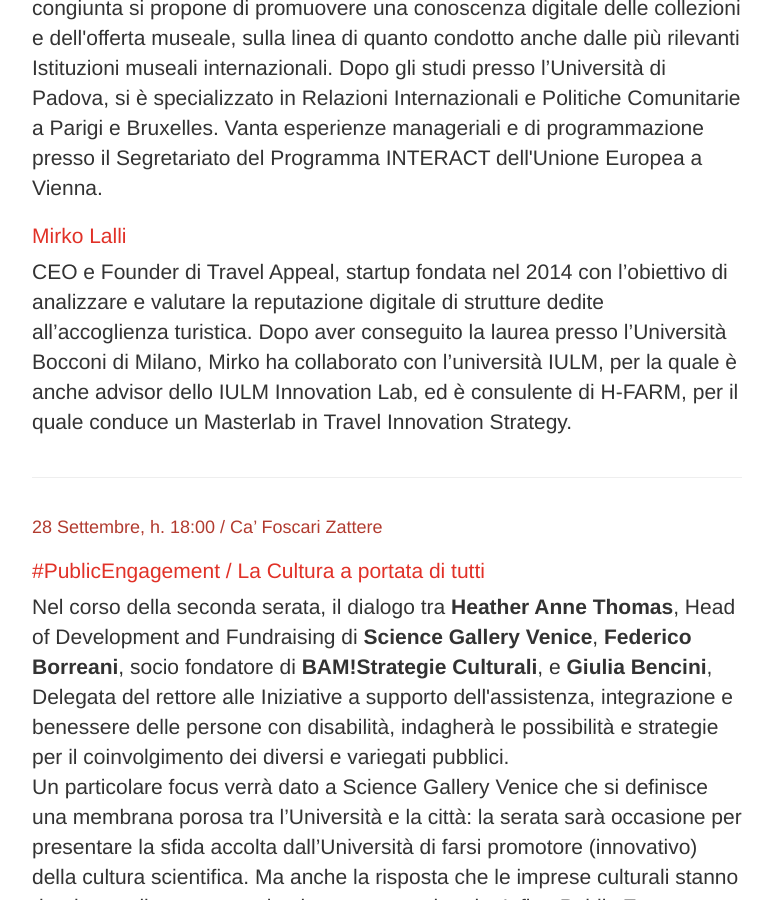
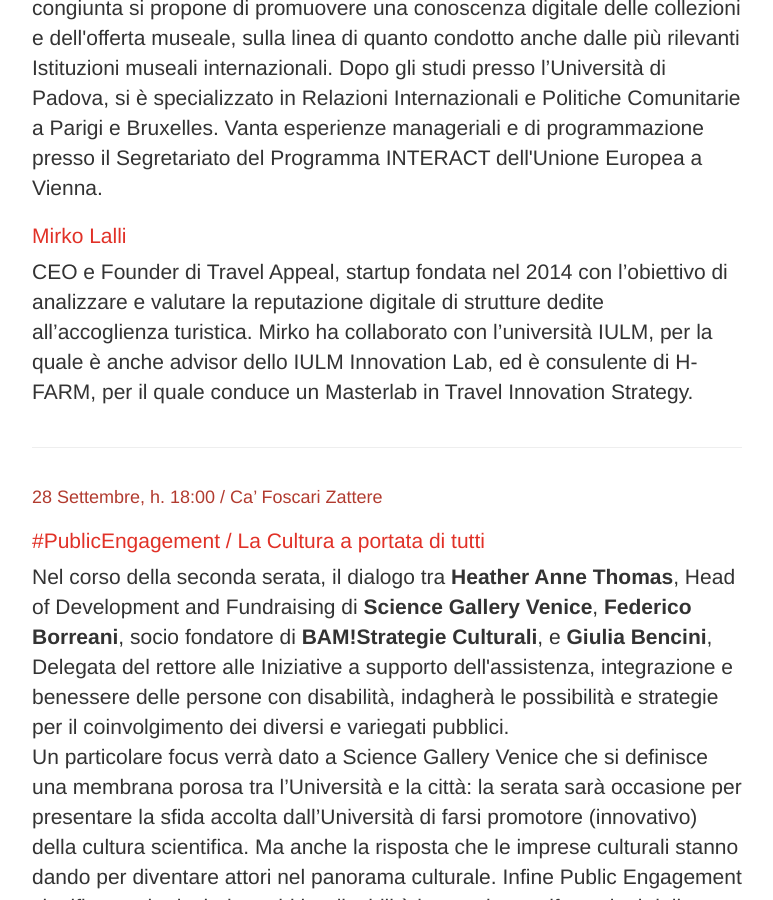
Before and after one commit to simonini/dvri-j-theme, a Jekyll site: the page built from progetti/caffe-2017.html, in a window 1280 px wide and 900 px high, scrolled down 3188 px. Shown: the whole window, without its empty margins (253-1026 px from the left). Built offline with Jekyll 4.4.1, drawn with Linux system fonts in a browser that asks for light colours; the table of contents is made by our own code.

Commit message:
Update caffe-2017.html

```diff
--- a/progetti/caffe-2017.html
+++ b/progetti/caffe-2017.html
@@ -49,7 +49,7 @@
 
   <h5>Mirko Lalli</h5>
   <p>CEO  e Founder di Travel Appeal, startup fondata nel 2014 con l’obiettivo di analizzare e valutare la reputazione digitale di strutture dedite all’accoglienza turistica.
-  Dopo aver conseguito la laurea presso l’Università Bocconi di Milano, Mirko ha collaborato con l’università IULM, per la quale è anche advisor dello IULM Innovation Lab, ed è consulente di H-FARM, per il quale conduce un Masterlab in Travel Innovation Strategy.</p>
+  Mirko ha collaborato con l’università IULM, per la quale è anche advisor dello IULM Innovation Lab, ed è consulente di H-FARM, per il quale conduce un Masterlab in Travel Innovation Strategy.</p>
 
 </section>
 <hr style="margin-bottom: 40px"/>
```
